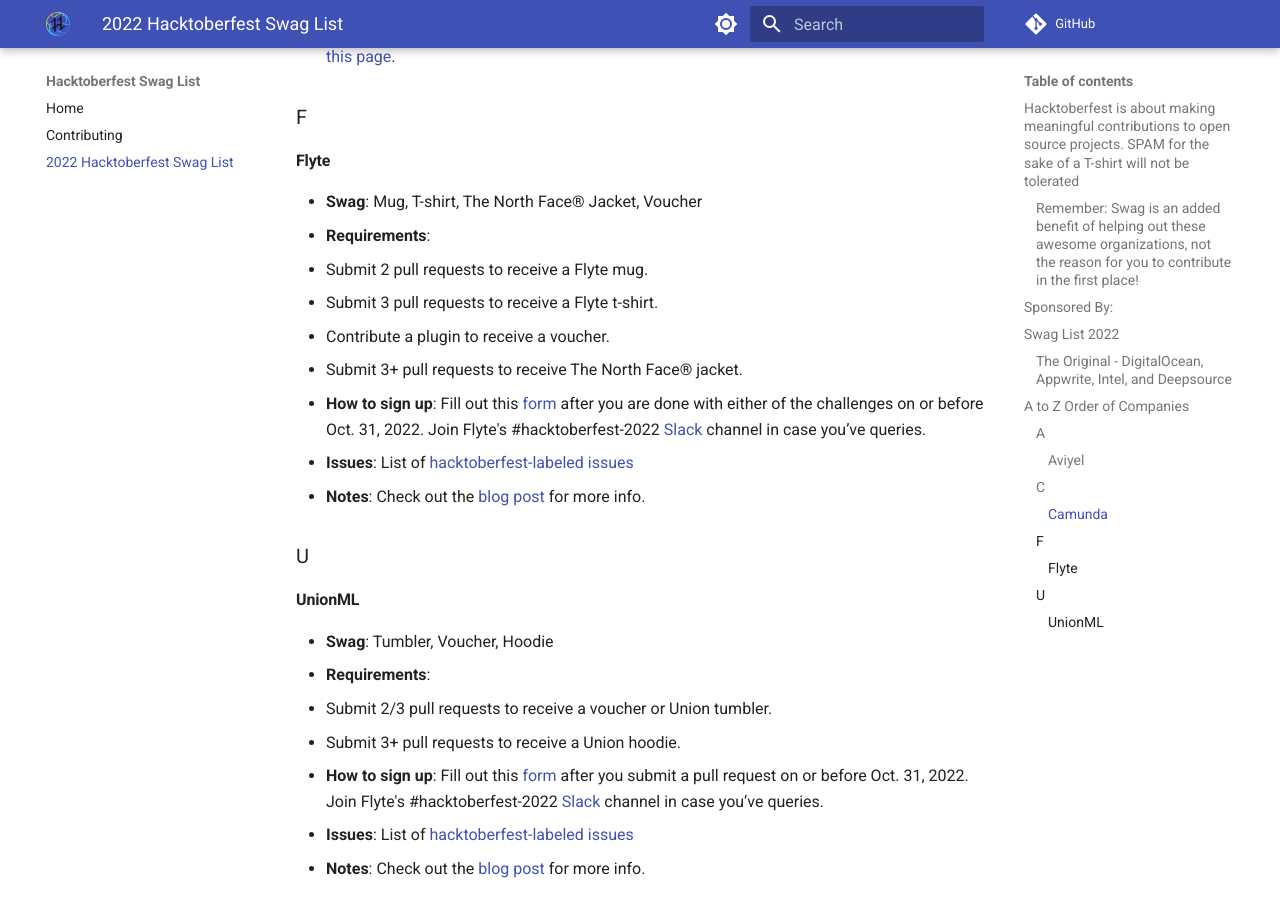
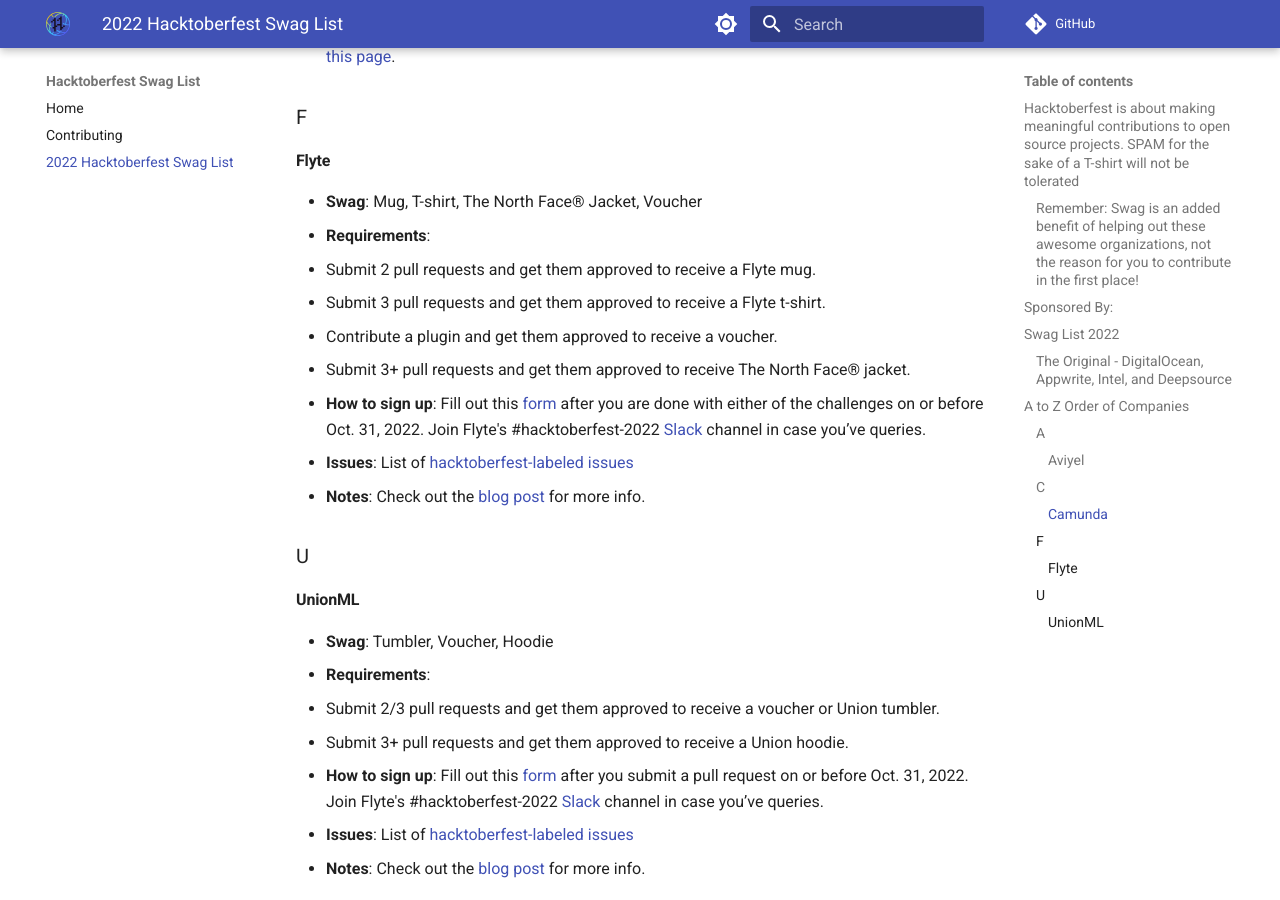
Before and after one commit to crweiner/hacktoberfest-swag-list, an MkDocs documentation site: the page built from docs/list.md, in a window 1280 px wide and 900 px high, scrolled down 2218 px. Built offline with MkDocs 1.6.1 and Material for MkDocs 9.7.7, drawn with Linux system fonts in a browser that asks for light colours; comment, search, counter and statistics services are not loaded.

Commit message:
Add Flyte & UnionML
Signed-off-by: Samhita Alla <aallasamhita@gmail.com>

```diff
--- a/docs/list.md
+++ b/docs/list.md
@@ -65,10 +65,10 @@
 
 - **Swag**: Mug, T-shirt, The North Face® Jacket, Voucher
 - **Requirements**:
-  - Submit 2 pull requests to receive a Flyte mug.
-  - Submit 3 pull requests to receive a Flyte t-shirt.
-  - Contribute a plugin to receive a voucher.
-  - Submit 3+ pull requests to receive The North Face® jacket.
+  - Submit 2 pull requests and get them approved to receive a Flyte mug.
+  - Submit 3 pull requests and get them approved to receive a Flyte t-shirt.
+  - Contribute a plugin and get them approved to receive a voucher.
+  - Submit 3+ pull requests and get them approved to receive The North Face® jacket.
 - **How to sign up**: Fill out this [form](https://tally.so/r/nWO7qQ) after you are done with either of the challenges on or before Oct. 31, 2022. Join Flyte's #hacktoberfest-2022 [Slack](https://slack.flyte.org/) channel in case you’ve queries.
 - **Issues**: List of [hacktoberfest-labeled issues](https://github.com/flyteorg/flyte/issues/2917)
 - **Notes**: Check out the [blog post](https://blog.flyte.org/meet-flyte-and-unionml-at-hacktoberfest-2022) for more info.
@@ -79,8 +79,8 @@
 
 - **Swag**: Tumbler, Voucher, Hoodie
 - **Requirements**:
-  - Submit 2/3 pull requests to receive a voucher or Union tumbler.
-  - Submit 3+ pull requests to receive a Union hoodie.
+  - Submit 2/3 pull requests and get them approved to receive a voucher or Union tumbler.
+  - Submit 3+ pull requests and get them approved to receive a Union hoodie.
 - **How to sign up**: Fill out this [form](https://tally.so/r/nWO7qQ) after you submit a pull request on or before Oct. 31, 2022. Join Flyte's #hacktoberfest-2022 [Slack](https://slack.flyte.org/) channel in case you’ve queries.
 - **Issues**: List of [hacktoberfest-labeled issues](https://github.com/unionai-oss/unionml/issues/171)
 - **Notes**: Check out the [blog post](https://blog.flyte.org/meet-flyte-and-unionml-at-hacktoberfest-2022) for more info.
```
